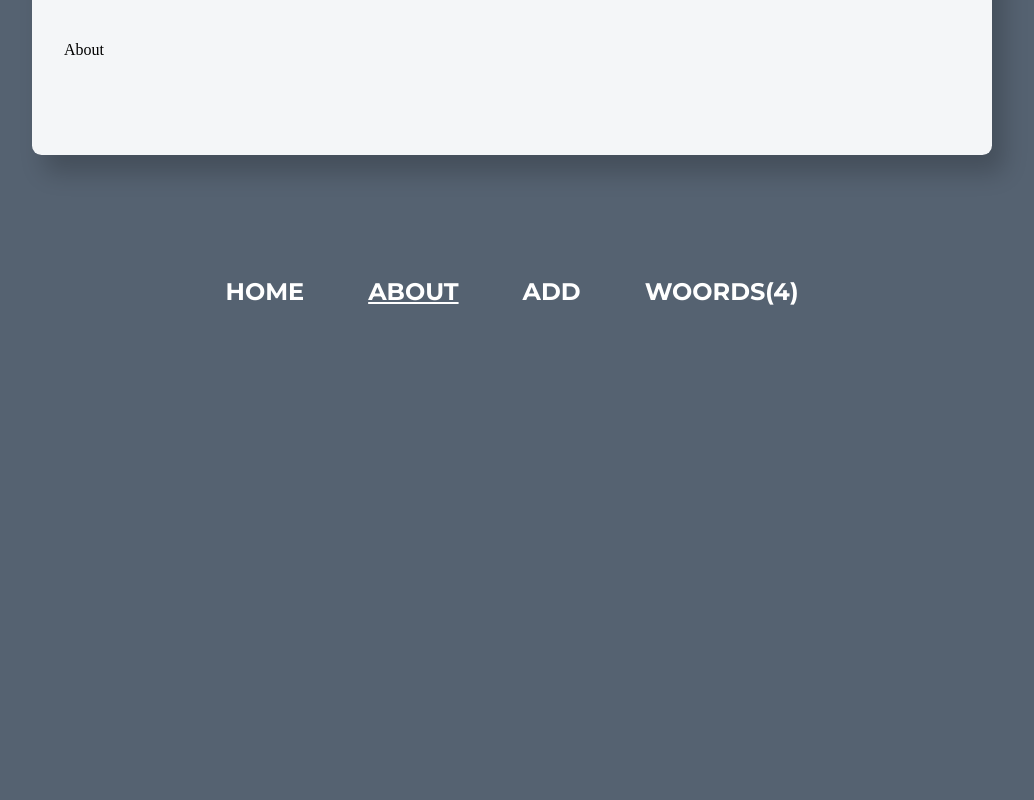
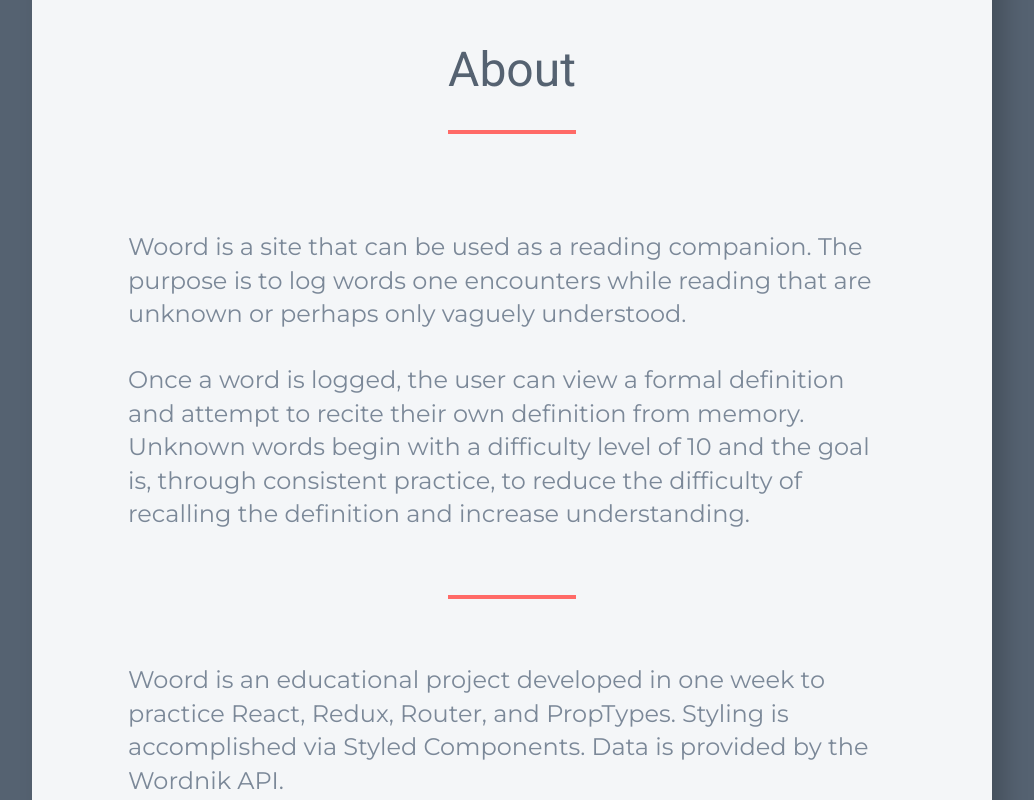
Before and after one commit to cjrpostma/woord, a React (Create React App) app: page /#/about in a window 1280 px wide. Shown: the part 580-1380 px from the top of the page, without its empty margins (128-1162 px from the left). Before the commit the page ends 911 px from the top, so only its background shows below. Built offline with nearby package versions, Linux system fonts and the light colour scheme.

Commit message:
Add About component

```diff
--- a/src/components/About/About.js
+++ b/src/components/About/About.js
@@ -1,5 +1,39 @@
 import React from 'react';
 
-const About = () => <div>About</div>;
+// components ------------------------------
+import ContentWrapper from '../../styles/ContentWrapper';
+import Header from '../Header/Header';
+import StyledBodyTypography from '../../styles/StyledBodyTypography';
+import StyledHeaderTitle from '../../styles/StyledHeaderTitle';
+import StyledHorizontalRule from '../../styles/StyledHorizontalRule';
+
+const About = () => (
+  <section>
+    <Header>
+      <StyledHeaderTitle>About</StyledHeaderTitle>
+    </Header>
+    <ContentWrapper>
+      <StyledBodyTypography>
+        Woord is a site that can be used as a reading companion. The purpose is
+        to log words one encounters while reading that are unknown or perhaps
+        only vaguely understood.
+      </StyledBodyTypography>
+
+      <StyledBodyTypography>
+        Once a word is logged, the user can view a formal definition and attempt
+        to recite their own definition from memory. Unknown words begin with a
+        difficulty level of 10 and the goal is, through consistent practice, to
+        reduce the difficulty of recalling the definition and increase
+        understanding.
+      </StyledBodyTypography>
+      <StyledHorizontalRule mb="4rem" mt="4rem" />
+      <StyledBodyTypography>
+        Woord is an educational project developed in one week to practice React,
+        Redux, Router, and PropTypes. Styling is accomplished via Styled
+        Components. Data is provided by the Wordnik API.
+      </StyledBodyTypography>
+    </ContentWrapper>
+  </section>
+);
 
 export default About;
--- a/src/containers/DailyWord/DailyWord.js
+++ b/src/containers/DailyWord/DailyWord.js
@@ -15,6 +15,7 @@
 
 // components ------------------------------
 import Button from '../../components/Button/Button';
+import ContentWrapper from '../../styles/ContentWrapper';
 import Header from '../../components/Header/Header';
 import StyledDefinition from '../../styles/StyledDefinition';
 import StyledErrorMessage from '../../styles/StyledErrorMessage';
@@ -23,10 +24,6 @@
 import StyledLoaderIcon from '../../styles/StyledLoaderIcon';
 import StyledRefreshIcon from '../../styles/StyledRefreshIcon';
 import StyledWord from '../../styles/StyledWord';
-
-const ContentWrapper = styled.div`
-  margin: 4rem 0;
-`;
 
 class DailyWord extends Component {
   state = {
--- /dev/null
+++ b/src/styles/ContentWrapper.js
@@ -0,0 +1,7 @@
+import styled from 'styled-components';
+
+const ContentWrapper = styled.div`
+  margin: 4rem 0;
+`;
+
+export default ContentWrapper;
--- /dev/null
+++ b/src/styles/StyledBodyTypography.js
@@ -0,0 +1,19 @@
+import styled from 'styled-components';
+
+const StyledBodyTypography = styled.p`
+  color: ${({ theme }) => theme.colors.grayLight};
+  display: block;
+  font-family: ${({ theme }) => theme.fontFamily.secondary};
+  font-size: ${({ theme }) => theme.fontSizes.md};
+  line-height: 1.4;
+  margin-bottom: ${({ theme }) => theme.spacers.md};
+  margin-left: auto;
+  margin-right: auto;
+  max-width: 48rem;
+
+  @media ${({ theme }) => theme.mediaQueries.below720} {
+    font-size: ${({ theme }) => theme.fontSizes.sm};
+  }
+`;
+
+export default StyledBodyTypography;
--- a/src/styles/StyledHorizontalRule.js
+++ b/src/styles/StyledHorizontalRule.js
@@ -2,7 +2,10 @@
 
 const StyledHorizontalRule = styled.hr`
   border: 2px solid ${({ theme }) => theme.colors.magenta};
-  margin: 2rem auto;
+  margin-bottom: ${({ mb }) => mb || '6rem'};
+  margin-left: auto;
+  margin-right: auto;
+  margin-top: ${({ mt }) => mt || '2rem'};
   width: 8rem;
 `;
 
```
